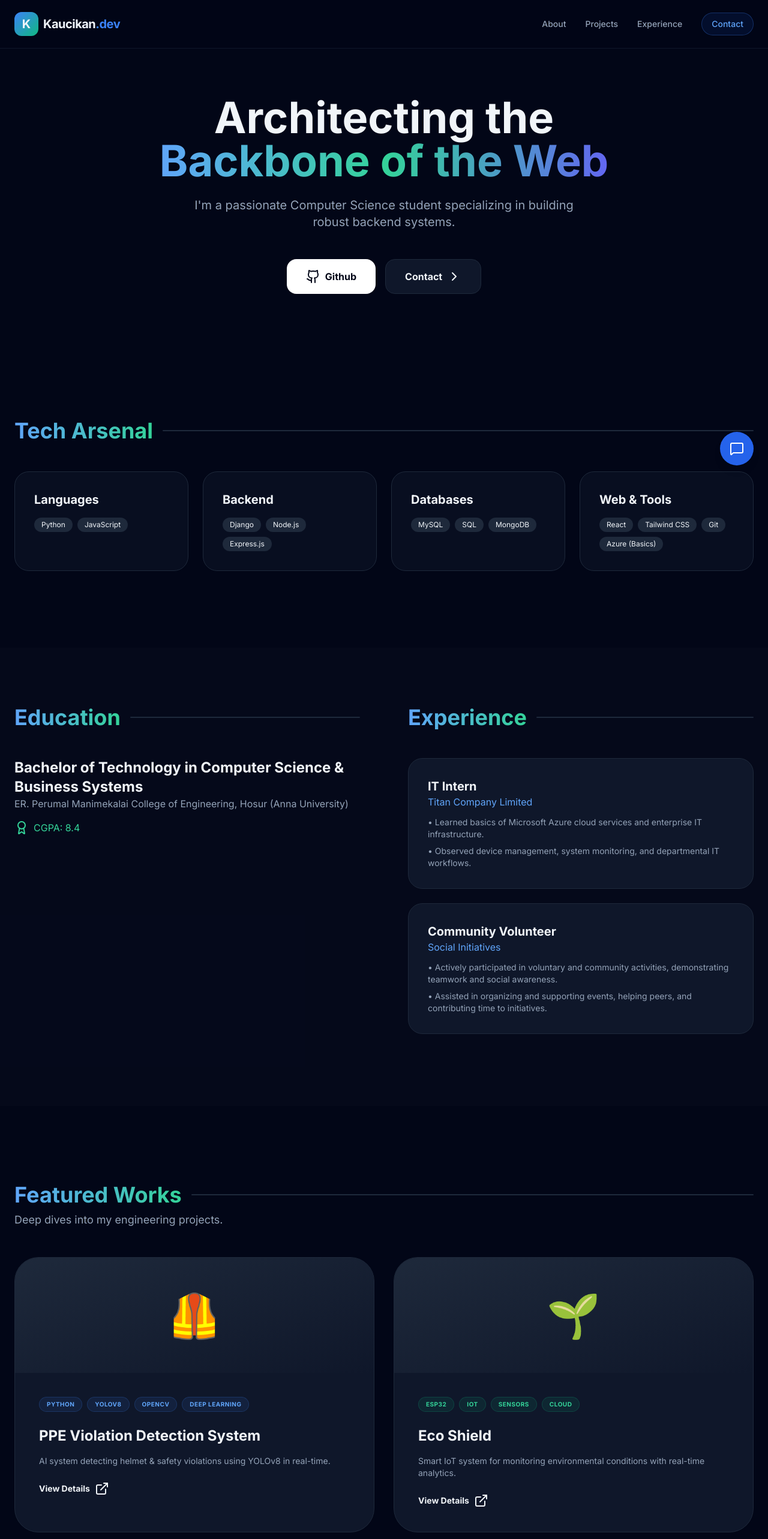
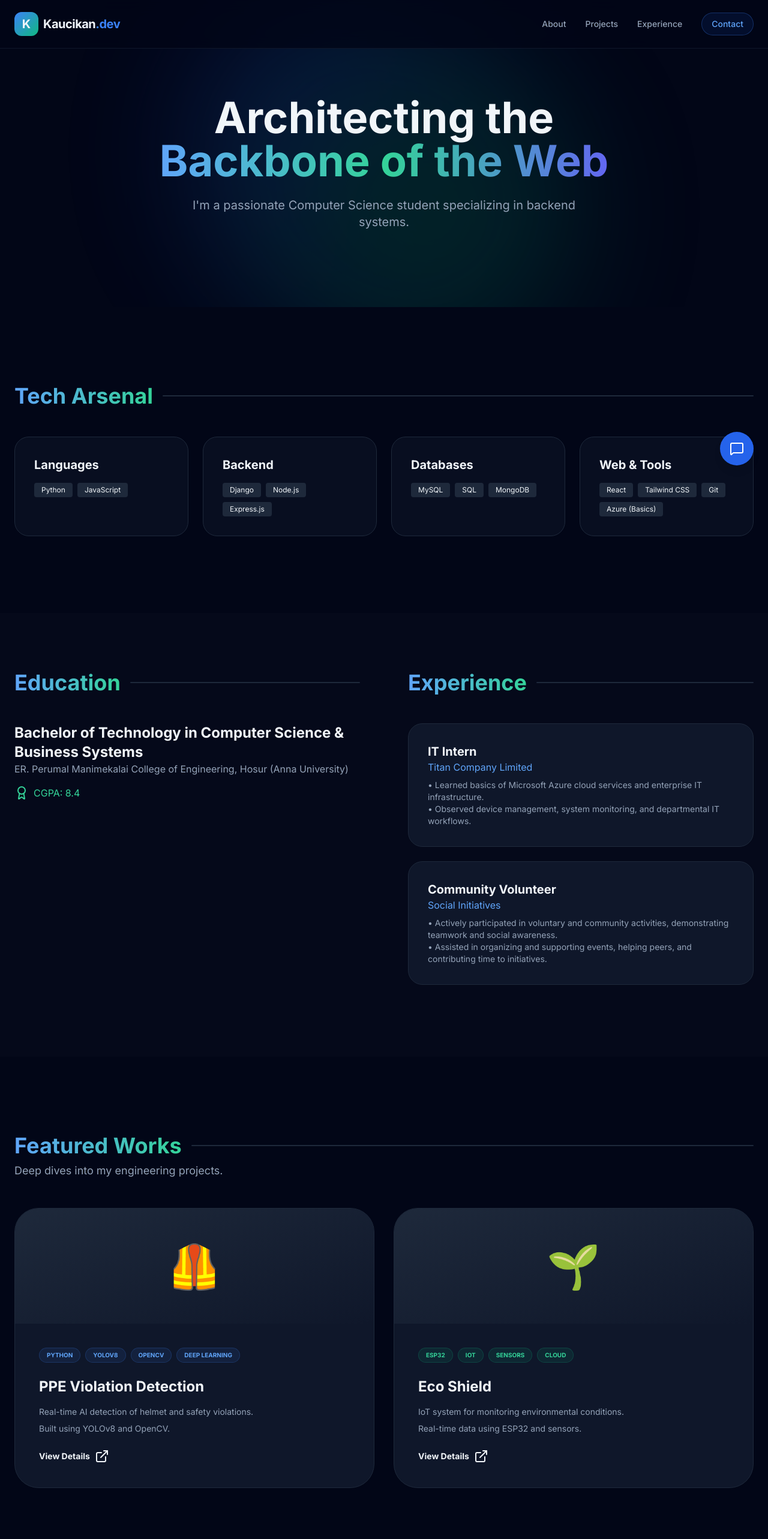
Before and after one commit to Kaucikan/Kaucikan-G---Resume, a React (Vite) app: page / in a window 1280 px wide. Shown: the top 2566 px of the page at 60% size. Built offline with nearby package versions, Linux system fonts and the light colour scheme.

Commit message:
Update App.tsx

```diff
--- a/App.tsx
+++ b/App.tsx
@@ -5,8 +5,11 @@ import {
   Mail,
   Phone,
   MapPin,
+  Terminal,
   ChevronRight,
   ExternalLink,
+  Code2,
+  Calendar,
   Award
 } from 'lucide-react';
 
@@ -42,7 +45,13 @@ const App: React.FC = () => {
       </nav>
 
       {/* Hero Section */}
-      <section className="relative pt-40 pb-20 px-6 text-center">
+      <section className="relative pt-40 pb-20 px-6 overflow-hidden">
+        <div className="absolute top-0 left-1/2 -translate-x-1/2 w-full h-[600px] pointer-events-none opacity-20">
+          <div className="absolute top-0 left-1/4 w-[500px] h-[500px] bg-blue-600 rounded-full blur-[120px] animate-pulse"></div>
+          <div className="absolute bottom-0 right-1/4 w-[500px] h-[500px] bg-emerald-600 rounded-full blur-[120px] animate-pulse"></div>
+        </div>
+
+        <div className="max-w-5xl mx-auto relative z-10 text-center">
           <h1 className="text-5xl md:text-7xl font-bold mb-6 leading-tight">
             Architecting the <br />
             <span className="bg-gradient-to-r from-blue-400 via-emerald-400 to-indigo-500 bg-clip-text text-transparent">
@@ -51,20 +60,12 @@ const App: React.FC = () => {
           </h1>
 
           <p className="text-xl text-slate-400 max-w-2xl mx-auto mb-12">
-          I'm a passionate Computer Science student specializing in building robust backend systems.
+            I'm a passionate Computer Science student specializing in backend systems.
           </p>
-
-        <div className="flex flex-wrap justify-center gap-4">
-          <a href={PERSONAL_INFO.github} target="_blank" className="px-8 py-4 bg-white text-slate-950 rounded-2xl font-bold flex items-center gap-2">
-            <Github /> Github
-          </a>
-          <a href="#contact" className="px-8 py-4 bg-slate-900 border border-slate-800 rounded-2xl font-bold flex items-center gap-2">
-            Contact <ChevronRight />
-          </a>
         </div>
       </section>
 
-      {/* Skills */}
+      {/* Skills Section */}
       <section id="about" className="py-32 px-6">
         <div className="max-w-7xl mx-auto">
           <SectionHeading title="Tech Arsenal" />
@@ -74,7 +75,7 @@ const App: React.FC = () => {
                 <h3 className="text-xl font-bold mb-4">{skill.category}</h3>
                 <div className="flex flex-wrap gap-2">
                   {skill.items.map((item, j) => (
-                    <span key={j} className="px-3 py-1 rounded-full bg-slate-800 text-xs">
+                    <span key={j} className="px-3 py-1 bg-slate-800 text-xs rounded">
                       {item}
                     </span>
                   ))}
@@ -87,13 +88,13 @@ const App: React.FC = () => {
 
       {/* Education & Experience */}
       <section className="py-24 px-6 bg-slate-900/20">
-        <div className="max-w-7xl mx-auto grid lg:grid-cols-2 gap-20">
+        <div className="max-w-7xl mx-auto grid grid-cols-1 lg:grid-cols-2 gap-20">
 
           <div>
             <SectionHeading title="Education" />
             <h3 className="text-2xl font-bold">{EDUCATION.degree}</h3>
             <p className="text-slate-400">{EDUCATION.institution}</p>
-            <div className="mt-4 flex items-center gap-2 text-emerald-400">
+            <div className="mt-4 text-emerald-400 flex items-center gap-2">
               <Award /> CGPA: {EDUCATION.cgpa}
             </div>
           </div>
@@ -101,10 +102,10 @@ const App: React.FC = () => {
           <div id="experience">
             <SectionHeading title="Experience" />
             {EXPERIENCES.map((exp, i) => (
-              <div key={i} className="p-8 rounded-3xl bg-slate-900 border border-slate-800 mb-6">
+              <div key={i} className="p-8 bg-slate-900 rounded-3xl border border-slate-800 mb-6">
                 <h3 className="text-xl font-bold">{exp.role}</h3>
                 <p className="text-blue-400">{exp.company}</p>
-                <ul className="mt-3 text-sm text-slate-400 space-y-2">
+                <ul className="mt-2 text-sm text-slate-400">
                   {exp.details.map((d, j) => (
                     <li key={j}>• {d}</li>
                   ))}
@@ -116,7 +117,7 @@ const App: React.FC = () => {
         </div>
       </section>
 
-      {/* ✅ UPDATED PROJECT SECTION (ONLY CHANGE) */}
+      {/* ✅ UPDATED PROJECT SECTION ONLY */}
       <section id="projects" className="py-32 px-6">
         <div className="max-w-7xl mx-auto">
           <SectionHeading
@@ -133,19 +134,20 @@ const App: React.FC = () => {
               </div>
 
               <div className="p-10">
-                <div className="flex gap-2 mb-6 flex-wrap">
+                <div className="flex gap-2 mb-6">
                   {["Python", "YOLOv8", "OpenCV", "Deep Learning"].map((t, i) => (
-                    <span key={i} className="px-3 py-1 bg-blue-500/10 border border-blue-500/20 text-blue-400 rounded-full text-[10px] font-bold uppercase tracking-wider">
+                    <span key={i} className="px-3 py-1 bg-blue-500/10 border border-blue-500/20 text-blue-400 rounded-full text-[10px] font-bold uppercase">
                       {t}
                     </span>
                   ))}
                 </div>
 
-                <h3 className="text-2xl font-bold mb-4">PPE Violation Detection System</h3>
+                <h3 className="text-2xl font-bold mb-4">PPE Violation Detection</h3>
 
-                <p className="text-slate-400 text-sm mb-6">
-                  AI system detecting helmet & safety violations using YOLOv8 in real-time.
-                </p>
+                <div className="space-y-2 mb-6 text-sm text-slate-400">
+                  <p>Real-time AI detection of helmet and safety violations.</p>
+                  <p>Built using YOLOv8 and OpenCV.</p>
+                </div>
 
                 <button className="flex items-center gap-2 text-sm font-bold hover:text-blue-400">
                   View Details <ExternalLink />
@@ -160,9 +162,9 @@ const App: React.FC = () => {
               </div>
 
               <div className="p-10">
-                <div className="flex gap-2 mb-6 flex-wrap">
+                <div className="flex gap-2 mb-6">
                   {["ESP32", "IoT", "Sensors", "Cloud"].map((t, i) => (
-                    <span key={i} className="px-3 py-1 bg-emerald-500/10 border border-emerald-500/20 text-emerald-400 rounded-full text-[10px] font-bold uppercase tracking-wider">
+                    <span key={i} className="px-3 py-1 bg-emerald-500/10 border border-emerald-500/20 text-emerald-400 rounded-full text-[10px] font-bold uppercase">
                       {t}
                     </span>
                   ))}
@@ -170,9 +172,10 @@ const App: React.FC = () => {
 
                 <h3 className="text-2xl font-bold mb-4">Eco Shield</h3>
 
-                <p className="text-slate-400 text-sm mb-6">
-                  Smart IoT system for monitoring environmental conditions with real-time analytics.
-                </p>
+                <div className="space-y-2 mb-6 text-sm text-slate-400">
+                  <p>IoT system for monitoring environmental conditions.</p>
+                  <p>Real-time data using ESP32 and sensors.</p>
+                </div>
 
                 <button className="flex items-center gap-2 text-sm font-bold hover:text-emerald-400">
                   View Details <ExternalLink />
@@ -184,22 +187,6 @@ const App: React.FC = () => {
         </div>
       </section>
 
-      {/* Contact */}
-      <section id="contact" className="py-32 px-6 text-center">
-        <SectionHeading title="Let's Connect" />
-
-        <div className="flex justify-center gap-8 mt-10">
-          <a href={`mailto:${PERSONAL_INFO.email}`}><Mail /></a>
-          <a href={PERSONAL_INFO.linkedin}><Linkedin /></a>
-          <a href={`tel:${PERSONAL_INFO.phone}`}><Phone /></a>
-          <MapPin />
-        </div>
-      </section>
-
-      <footer className="py-10 text-center text-slate-500">
-        © {new Date().getFullYear()} Kaucikan G
-      </footer>
-
       <ChatWidget />
     </div>
   );
```
Lines whose indentation alone changed are shown as unchanged.
